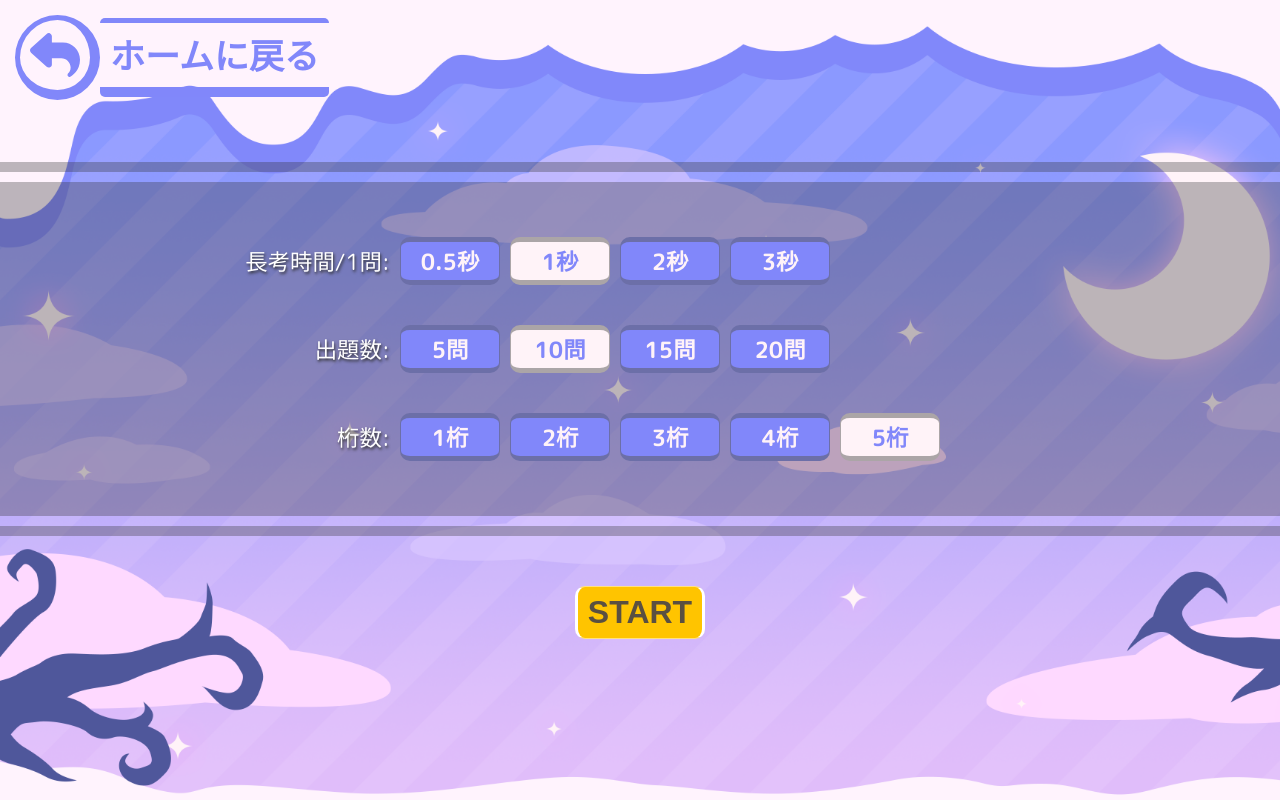
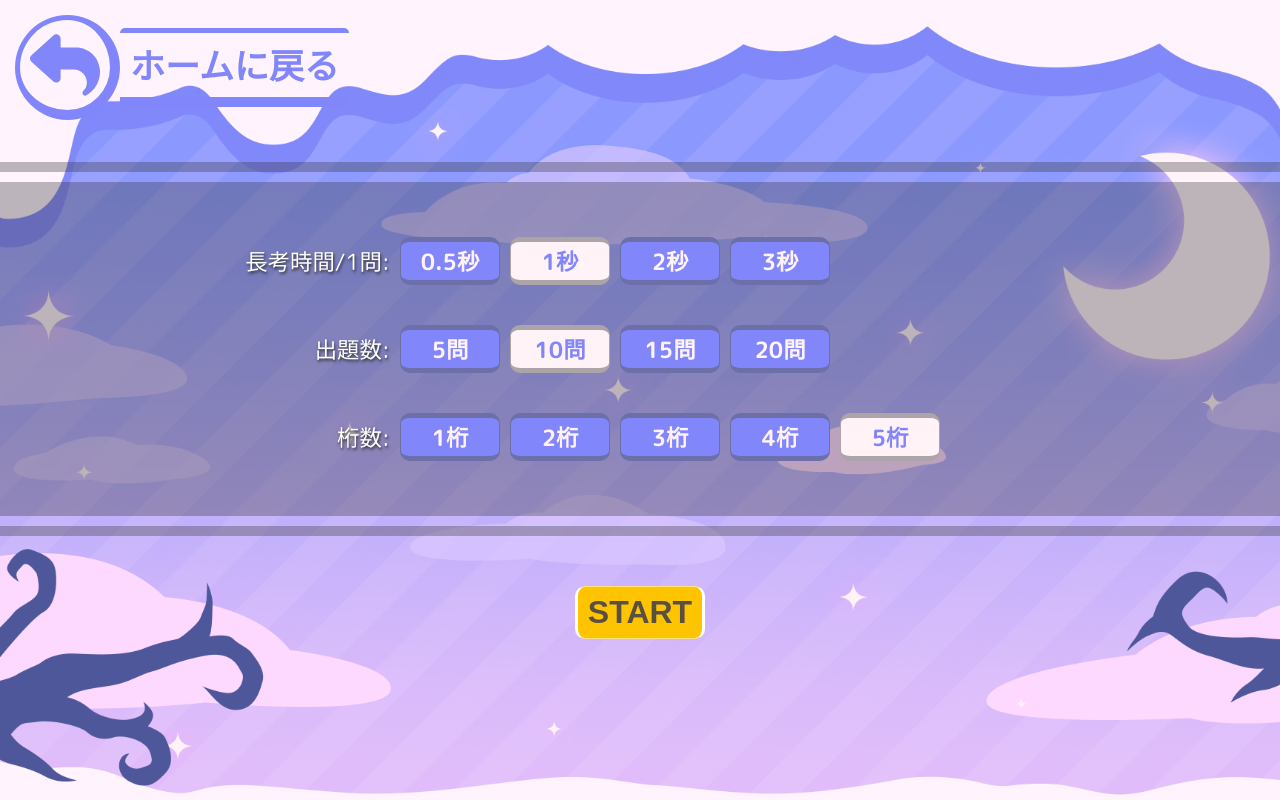
Before and after one commit to yoshi-non/flacha, a Next.js app: page /Flash in a window 1280 px wide. Built offline with nearby package versions, Linux system fonts and the light colour scheme.

Commit message:
change: Returnボタンサイズ

```diff
--- a/styles/CommonBtn.module.css
+++ b/styles/CommonBtn.module.css
@@ -17,8 +17,8 @@
 
 .returnIcon {
     color: #8187fa;
-    width: 50px;
-    height: 50px;
+    width: 70px;
+    height: 70px;
     padding: 10px;
     border: 5px solid #8187fa;
     border-right: 10px solid #8187fa;
```
